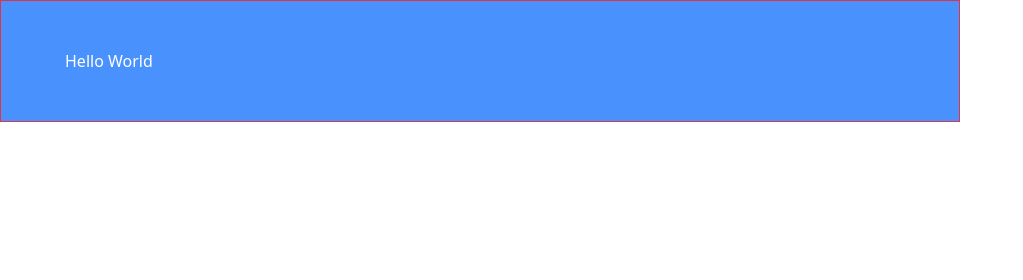
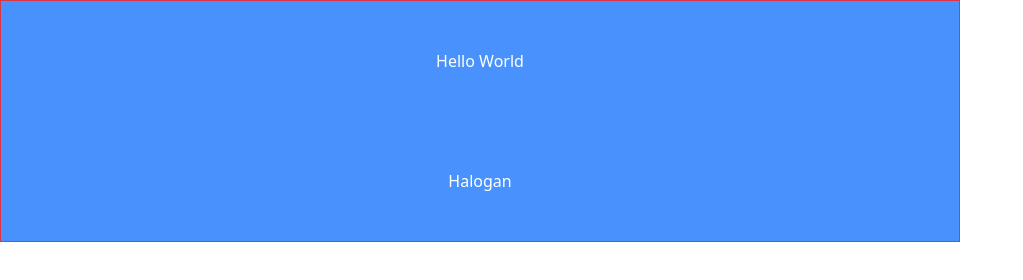
Before and after one commit to Mimisusu99/BelajarBootsrap, a plain HTML site: page index.html in a window 1280 px wide. Shown: the whole page, without its empty margins (0-1023 px from the left). Drawn offline with nearby package versions, Linux system fonts and the light colour scheme.

Commit message:
Display and Position Bootstrap

```diff
--- a/index.html
+++ b/index.html
@@ -7,8 +7,9 @@
     <link href="https://cdn.jsdelivr.net/npm/bootstrap@5.3.7/dist/css/bootstrap.min.css" rel="stylesheet" integrity="sha384-LN+7fdVzj6u52u30Kp6M/trliBMCMKTyK833zpbD+pXdCLuTusPj697FH4R/5mcr" crossorigin="anonymous">
 </head>
 <body>
-    <section class="w-75 bg-primary border border-danger bg-opacity-75">
+    <section class="w-75 bg-primary border border-danger bg-opacity-75 d-flex flex-column align-items-center">
         <div class="m-5 px-3 text-white">Hello World</div>
+        <div class="m-5 px-3 text-white">Halogan</div>
     </section>
     <script src="https://cdn.jsdelivr.net/npm/bootstrap@5.3.7/dist/js/bootstrap.bundle.min.js" integrity="sha384-ndDqU0Gzau9qJ1lfW4pNLlhNTkCfHzAVBReH9diLvGRem5+R9g2FzA8ZGN954O5Q" crossorigin="anonymous"></script>
 </body>
```
